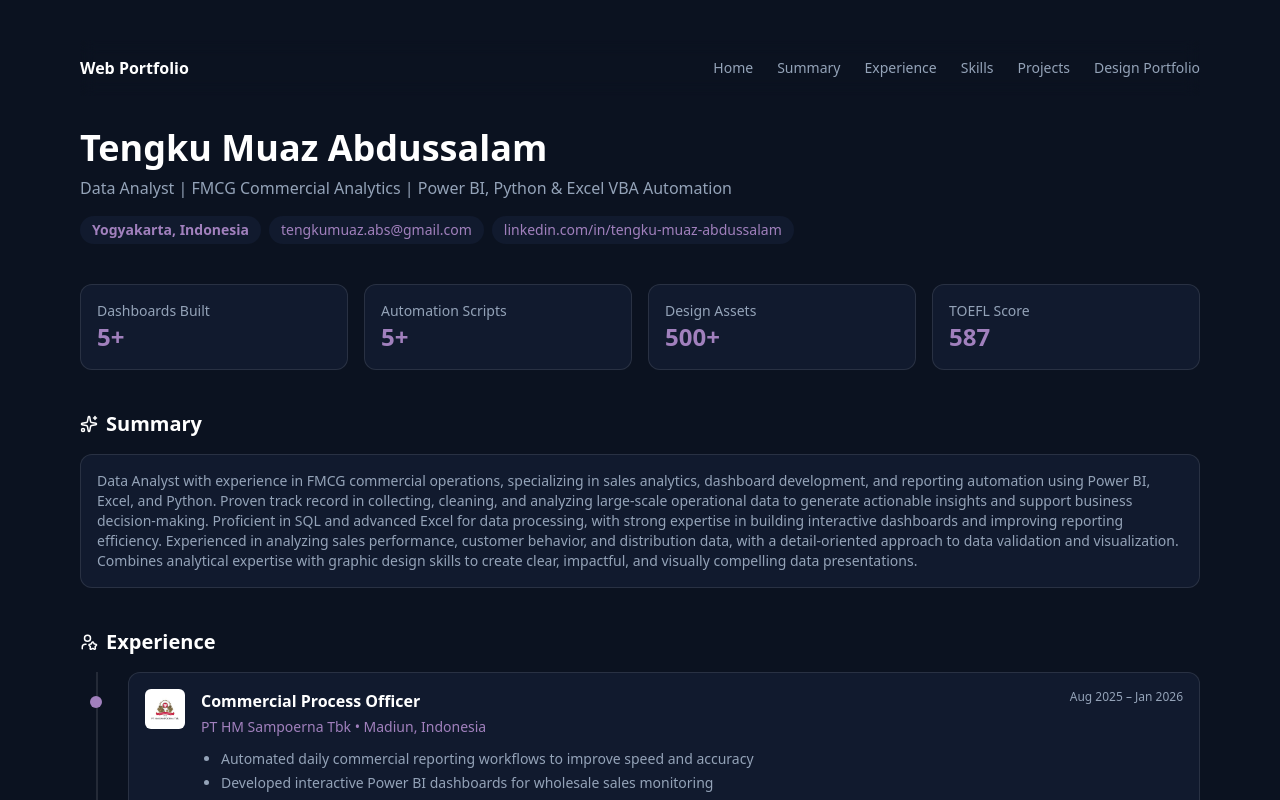
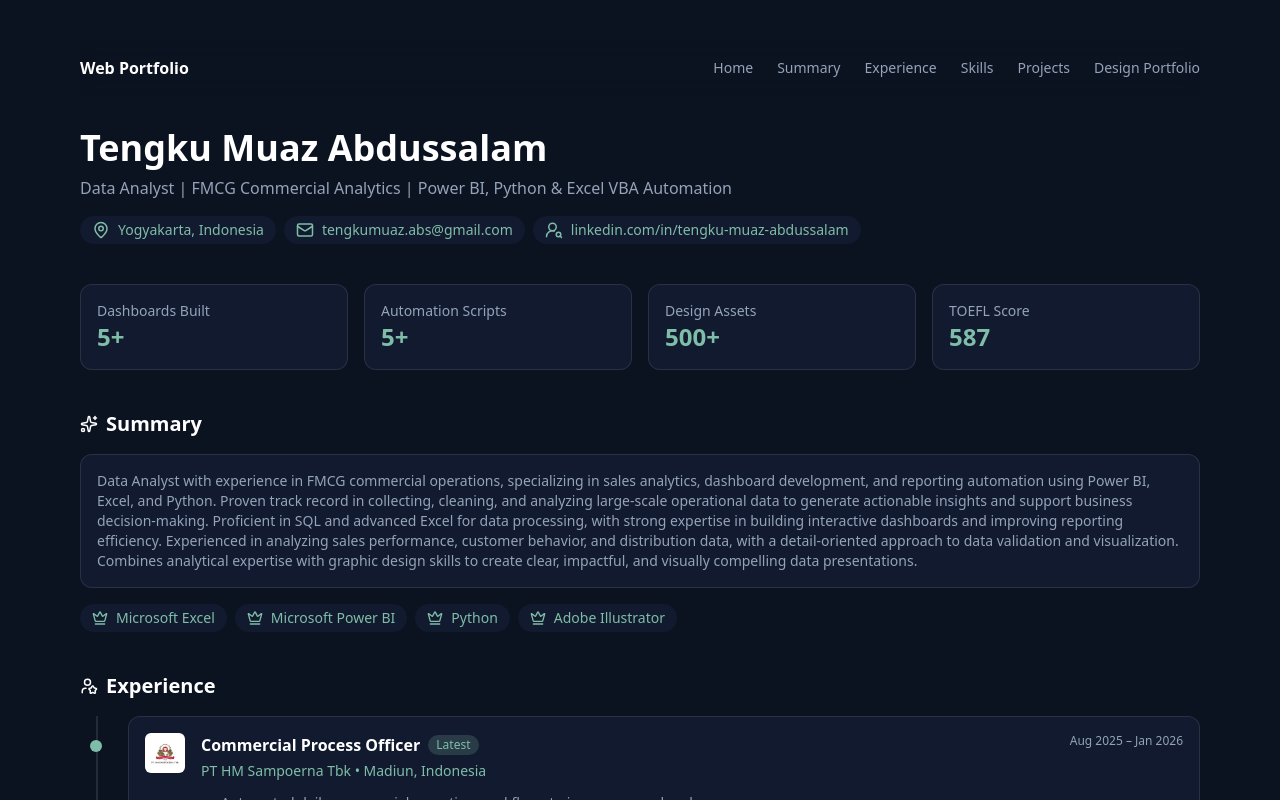
Before and after one commit to tengkumuazabs/web-portfolio, a React app: page / in a window 1280 px wide. Shown: the top 800 px of the page. Built offline with nearby package versions, Linux system fonts and the light colour scheme; the HTML template or start-up script is replaced by a standard one.

Commit message:
updated visuals

```diff
--- a/src/components/Experience.jsx
+++ b/src/components/Experience.jsx
@@ -36,7 +36,10 @@ export default function Experience() {
 
                 <div className="flex-1">
                   <div className="flex justify-between items-start">
-                    <h3 className="font-semibold">Commercial Process Officer</h3>
+                    <div className="flex items-center gap-2">
+                      <h3 className="font-semibold">Commercial Process Officer</h3>
+                      <span className="px-2 py-0.5 bg-accent/20 text-accent text-xs font-medium rounded-full">Latest</span>
+                    </div>
                     <span className="text-xs text-muted">Aug 2025 – Jan 2026</span>
                   </div>
 
--- a/src/components/Hero.jsx
+++ b/src/components/Hero.jsx
@@ -1,4 +1,8 @@
 import { motion } from "framer-motion";
+import { MapPin } from "lucide-react";
+import { Mail } from "lucide-react";
+import { UserRoundSearch } from "lucide-react";
+
 
 export default function Hero() {
   return (
@@ -19,15 +23,18 @@ export default function Hero() {
       {/* Location + Contacts (inline) */}
       <div className="mt-4 flex flex-wrap items-center gap-2">
 
-        <div className="px-3 py-1 bg-card rounded-full text-sm text-accent">
-          <b>Yogyakarta, Indonesia</b>
+        <div className="px-3 py-1 bg-card rounded-full text-sm text-accent flex items-center gap-2">
+          <MapPin size={18} />
+          Yogyakarta, Indonesia
         </div>
 
-        <div className="px-3 py-1 bg-card rounded-full text-sm text-accent">
+        <div className="px-3 py-1 bg-card rounded-full text-sm text-accent flex items-center gap-2">
+          <Mail size={18} />
           tengkumuaz.abs@gmail.com
         </div>
 
-        <div className="px-3 py-1 bg-card rounded-full text-sm text-accent">
+        <div className="px-3 py-1 bg-card rounded-full text-sm text-accent flex items-center gap-2">
+          <UserRoundSearch size={18} />
           linkedin.com/in/tengku-muaz-abdussalam
         </div>
 
--- a/src/components/SkillsChart.jsx
+++ b/src/components/SkillsChart.jsx
@@ -37,7 +37,7 @@ function RadarBlock({ title, data }) {
           <Radar
             dataKey="A"
             // stroke="#4f46e5"
-            fill="#a180bd"
+            fill="#80bda8"
             fillOpacity={0.4}
           />
         </RadarChart>
--- a/src/components/Summary.jsx
+++ b/src/components/Summary.jsx
@@ -1,5 +1,5 @@
 import { motion } from "framer-motion";
-import { Sparkles } from "lucide-react";
+import { Sparkles, Crown } from "lucide-react";
 
 export default function Summary() {
   return (
@@ -19,6 +19,31 @@ export default function Summary() {
           Data Analyst with experience in FMCG commercial operations, specializing in sales analytics, dashboard development, and reporting automation using Power BI, Excel, and Python. Proven track record in collecting, cleaning, and analyzing large-scale operational data to generate actionable insights and support business decision-making. Proficient in SQL and advanced Excel for data processing, with strong expertise in building interactive dashboards and improving reporting efficiency. Experienced in analyzing sales performance, customer behavior, and distribution data, with a detail-oriented approach to data validation and visualization. Combines analytical expertise with graphic design skills to create clear, impactful, and visually compelling data presentations.
         </p>
       </motion.div>
+
+      <div className="mt-4 flex flex-wrap items-center gap-2">
+
+        <div className="px-3 py-1 bg-card rounded-full text-sm text-accent flex items-center gap-2 hover:bg-white/5 transition-colors">
+          <Crown size={16} className="flex-shrink-0" />
+          Microsoft Excel
+        </div>
+
+        <div className="px-3 py-1 bg-card rounded-full text-sm text-accent flex items-center gap-2 hover:bg-white/5 transition-colors">
+          <Crown size={16} className="flex-shrink-0" />
+          Microsoft Power BI
+        </div>
+
+        <div className="px-3 py-1 bg-card rounded-full text-sm text-accent flex items-center gap-2 hover:bg-white/5 transition-colors">
+          <Crown size={16} className="flex-shrink-0" />
+          Python
+        </div>
+
+        <div className="px-3 py-1 bg-card rounded-full text-sm text-accent flex items-center gap-2 hover:bg-white/5 transition-colors">
+          <Crown size={16} className="flex-shrink-0" />
+          Adobe Illustrator
+        </div>
+
+      </div>
+
     </div>
   );
 }
--- a/tailwind.config.js
+++ b/tailwind.config.js
@@ -6,7 +6,7 @@ export default {
         bg: "#0b1220",
         card: "#111a2e",
         // accent: "#4f46e5",
-        accent: "#a180bd",
+        accent: "#80bda8",
         muted: "#94a3b8",
       },
     },
```
